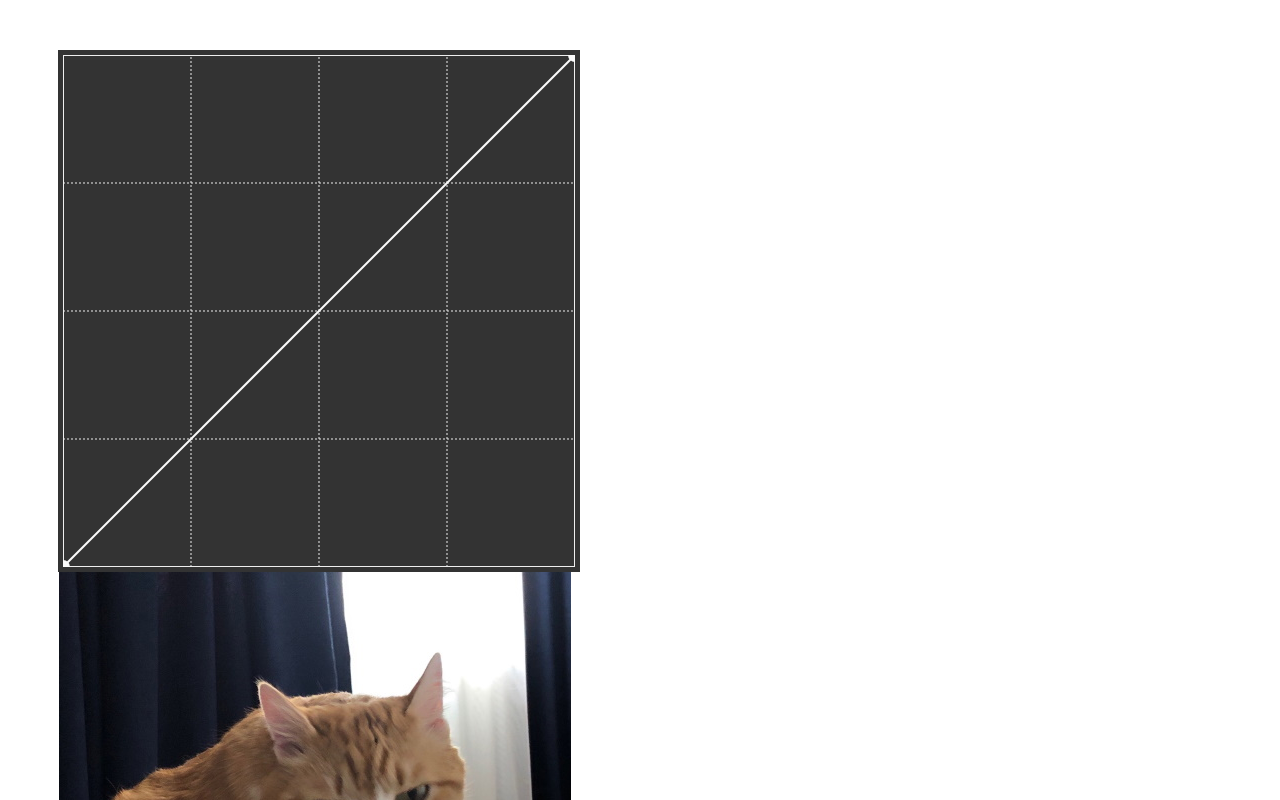
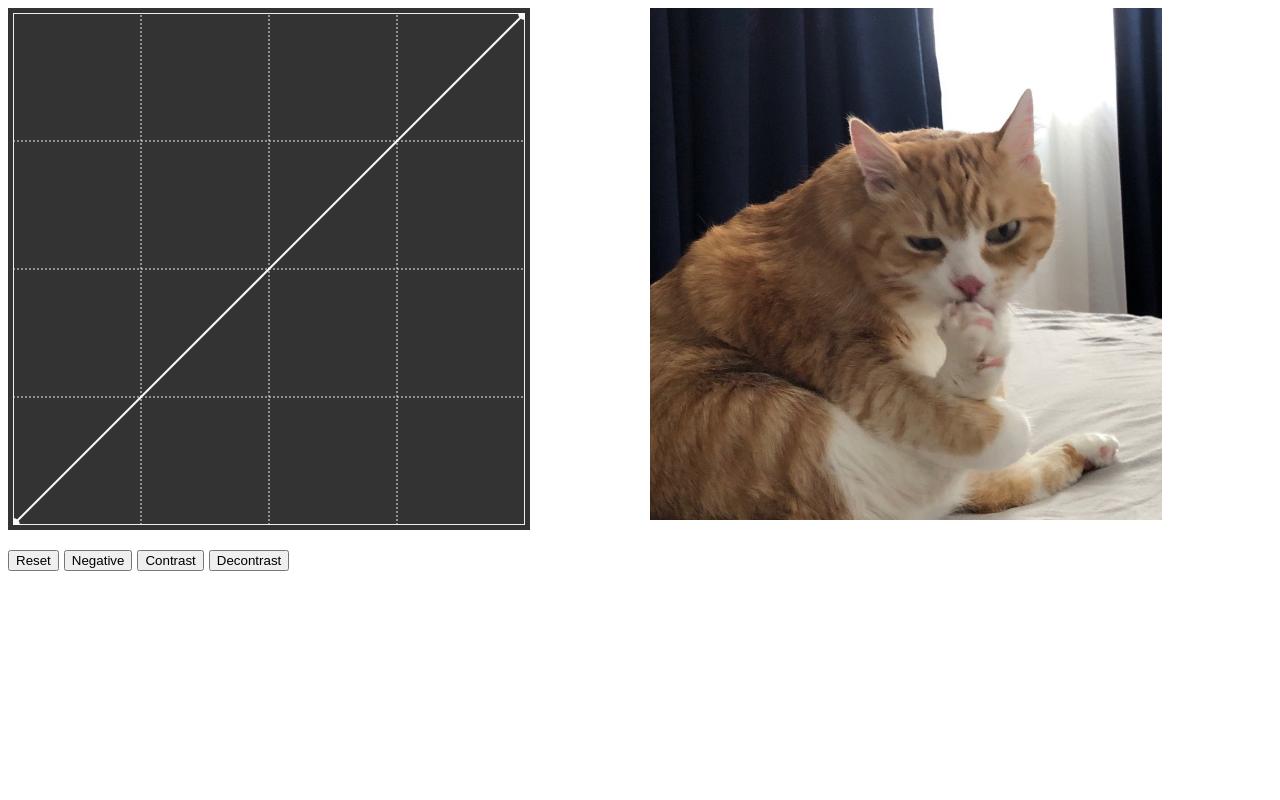
Before and after one commit to skorikovkr/color-correction, a Vue app: page / in a window 1280 px wide. Shown: the top 800 px of the page. Built offline with nearby package versions, Linux system fonts and the light colour scheme.

Commit message:
Added some color correction presets

```diff
--- a/src/App.vue
+++ b/src/App.vue
@@ -6,6 +6,11 @@ import { CubicSplineInterpolationResult, evaluateInterpolationAtPoint } from './
 const curveCanvas = ref<InstanceType<typeof CurveCanvas>>();
 const imageCanvas = ref<InstanceType<typeof HTMLCanvasElement>>();
 const ctx = ref<CanvasRenderingContext2D | null>();
+const curveCanvasSize = {
+  height: 512,
+  width: 512,
+}
+const ratioTo255 = curveCanvasSize.width / 256;  // assuming interpolation always start in x:0
 
 const img = ref<HTMLImageElement>(new Image());
 img.value.src = "/src/assets/example.jpg";
@@ -42,7 +47,6 @@ const onCurveChanged = (ps: CubicSplineInterpolationResult) => {
       const rerenderTime = Date.now();
       if ((rerenderTime - lastRerenderTime) >= waitInterval) {
         if (ctx.value != null && imageCanvas.value != null) {
-          const ratioTo255 = ps[ps.length - 1].range.xmax / 256;  // assuming interpolation always start in x:0
           ctx.value.drawImage(img.value, 0, 0);
           const imageData = ctx.value.getImageData(0, 0, imageCanvas.value.width, imageCanvas.value.height);
           const data = imageData.data;
@@ -50,9 +54,9 @@ const onCurveChanged = (ps: CubicSplineInterpolationResult) => {
             if (affectRedChannel)
               data[i] = correctColor(data[i], ps, ratioTo255) ?? 0;
             if (affectGreenChannel)
-              data[i + 1] = correctColor(data[i+1], ps, ratioTo255) ?? 0;
+              data[i+1] = correctColor(data[i+1], ps, ratioTo255) ?? 0;
             if (affectBlueChannel)
-              data[i + 2] = correctColor(data[i+2], ps, ratioTo255) ?? 0;
+              data[i+2] = correctColor(data[i+2], ps, ratioTo255) ?? 0;
           }
           ctx.value.putImageData(imageData, 0, 0);
         }
@@ -63,17 +67,66 @@ const onCurveChanged = (ps: CubicSplineInterpolationResult) => {
 const handleClick = () => {
   curveCanvas.value?.reset();
 };
+
+const handleNegativeClick = () => {
+  curveCanvas.value?.set([
+    { x: 0, y: curveCanvasSize.height },
+    { x: curveCanvasSize.width, y: 0 }
+  ]);
+}
+
+const handleContrastClick = () => {
+  const contrastValue = 50;
+  curveCanvas.value?.set([
+    { x: 0, y: 0 },
+    { x: curveCanvasSize.width * 1/4, y: curveCanvasSize.height * 1/4 - contrastValue},
+    { x: curveCanvasSize.width * 3/4, y: curveCanvasSize.height * 3/4 + contrastValue },
+    { x: curveCanvasSize.width, y: curveCanvasSize.height }
+  ]);
+}
+
+const handleDecontrastClick = () => {
+  const decontrastValue = 50;
+  curveCanvas.value?.set([
+    { x: 0, y: 0 },
+    { x: curveCanvasSize.width * 1/4, y: curveCanvasSize.height * 1/4 + decontrastValue },
+    { x: curveCanvasSize.width * 3/4, y: curveCanvasSize.height * 3/4 - decontrastValue },
+    { x: curveCanvasSize.width, y: curveCanvasSize.height }
+  ]);
+}
 </script>
 
 <template>
-  <CurveCanvas
-    ref="curveCanvas"
-    @curve-changed="onCurveChanged"
-  />
-  <button @click="handleClick">Reset</button>
-  <canvas ref="imageCanvas"></canvas>
+  <div class="container">
+    <CurveCanvas
+      ref="curveCanvas"
+      :size="{
+        height: curveCanvasSize.height,
+        width: curveCanvasSize.width,
+      }"
+      @curve-changed="onCurveChanged"
+    />
+    <canvas ref="imageCanvas"></canvas>
+  </div>
+  <div class="toolbox">
+    <button @click="handleClick">Reset</button>
+    <button @click="handleNegativeClick">Negative</button>
+    <button @click="handleContrastClick">Contrast</button>
+    <button @click="handleDecontrastClick">Decontrast</button>
+  </div>
 </template>
 
 <style scoped>
+.container {
+  display: grid;
+  grid-template-columns: 1fr 1fr;
+  gap: 20px;
+  margin-bottom: 20px;
+}
 
+.toolbox {
+  display: flex;
+  flex-direction: row;
+  gap: 5px;
+}
 </style>
--- a/src/components/CurveCanvas.vue
+++ b/src/components/CurveCanvas.vue
@@ -148,8 +148,23 @@ const reset = () => {
   points.value = initialPoints.map(p => ({...p}));
 }
 
+const set = (ps : Point[]) => {
+  if (ps.length < 2) {
+    points.value = initialPoints.map(p => ({...p}));
+    throw new Error("Argument exception. Needs two or more points to build curve.");
+  }
+  if ((ps as BlockableDraggablePoint[])[0].x !== 0 || (ps as BlockableDraggablePoint[])[ps.length-1].x !== props.size.width) {
+    points.value = initialPoints.map(p => ({...p}));
+    throw new Error("Argument exception. First and last points must be at start and end of X axis.");
+  }
+  (ps as BlockableDraggablePoint[])[0].blockX = true;
+  (ps as BlockableDraggablePoint[])[0].blockY = true;
+  points.value = ps.map(p => ({...p}));
+}
+
 defineExpose({
-  reset
+  reset,
+  set
 });
 </script>
 
@@ -199,8 +214,6 @@ defineExpose({
 .curve-canvas-container {
   background-color: #333333;
   border: 5px solid #333333;
-  margin-left: 50px;
-  margin-top: 50px;
 }
 
 .curve-canvas {
```
